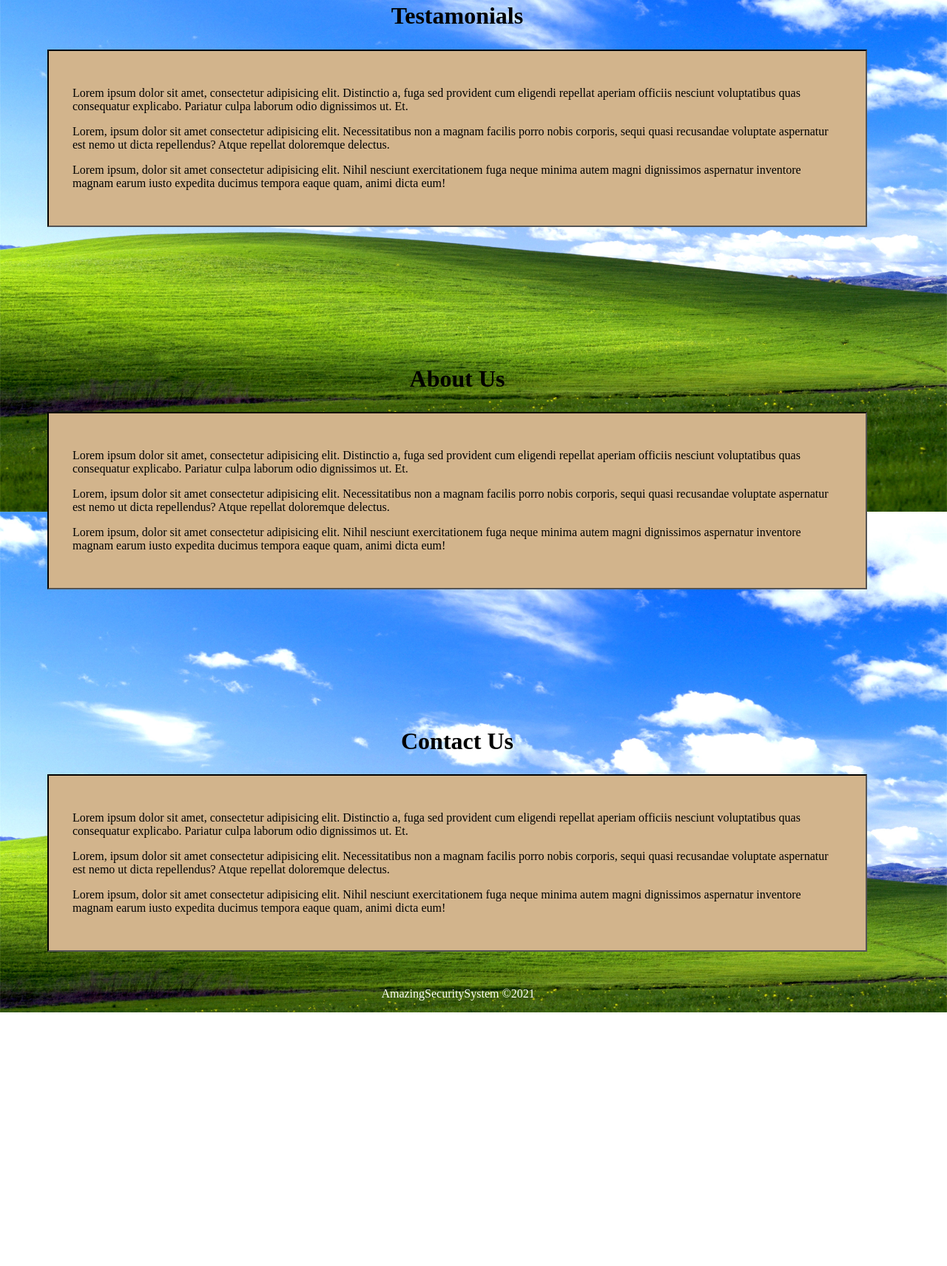
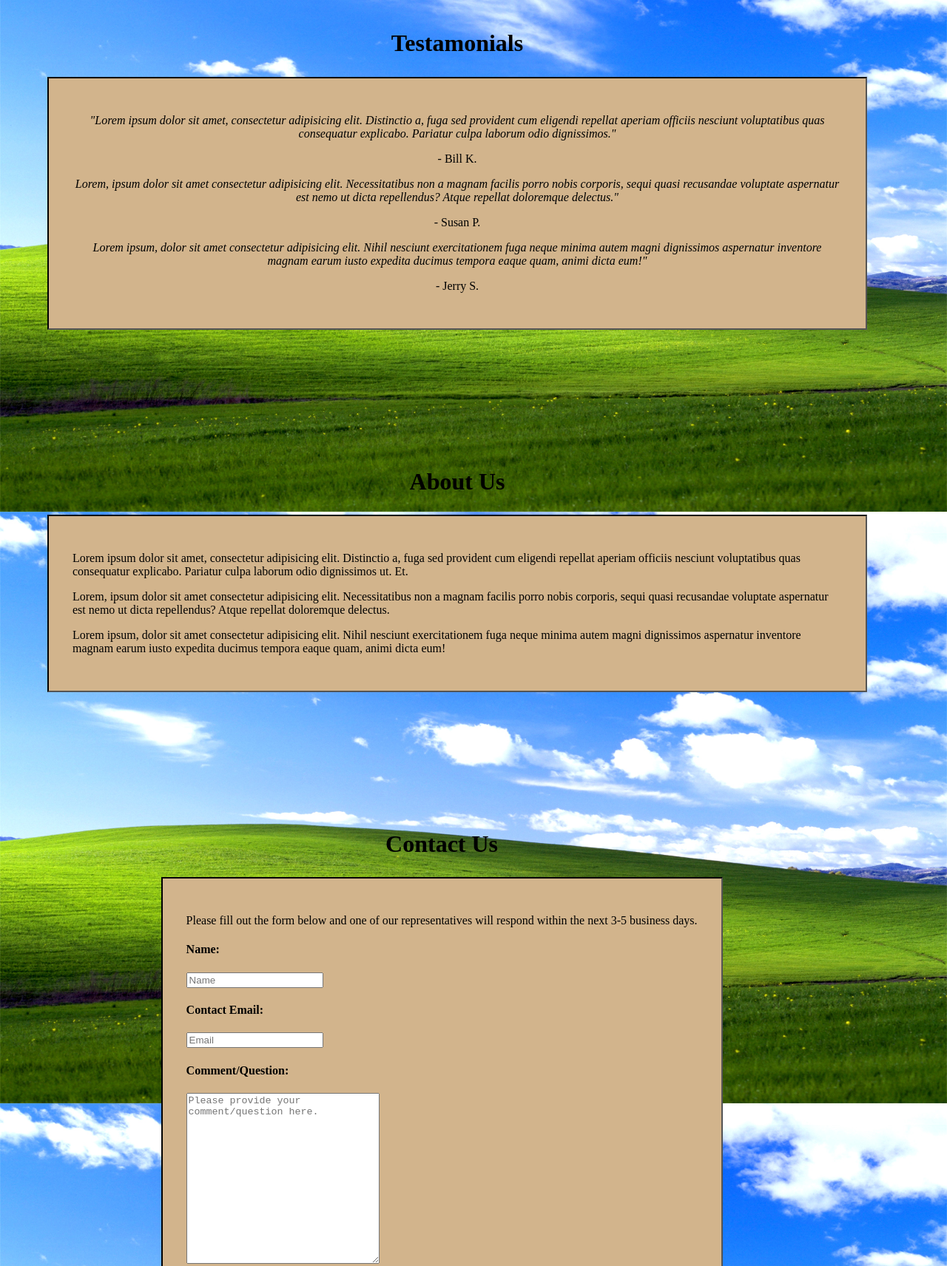
Before and after one commit to osbornen16/StoreFrontProject, a plain HTML site: page index.html in a window 1280 px wide. Shown: the part 908-2620 px from the top of the page at 74% size. Before the commit the page ends 2277 px from the top, so only its background shows below. Drawn offline with Linux system fonts and the light colour scheme.

Commit message:
final edit

```diff
--- a/index.html
+++ b/index.html
@@ -14,7 +14,7 @@
                 <ul>
                     <li><a href==""><img src="assets/facebook.png" id="thumbnail"></a></li>
                     <li><a href=""><img src="assets/twitter.png" id="thumbnail"></a></li>
-                    <li><input type="search" placeholder="search"></li>
+                    <!-- <li class="margin"><input type="search" placeholder="search"></li> -->
                 </ul>
             </nav>
             <h1>Amazing Security System</h1>
@@ -39,6 +39,7 @@
             <p><img src="assets/redx.png" id="checkbox">Assurance of security</p>
             <p><img src="assets/redx.png" id="checkbox">Complete confidence in security</p>
             <p><img src="assets/redx.png" id="checkbox">The best security</p>
+            <p><button class="purchase">Purchase</button></p>
         </div>
         <div class ="panel" id="panel2">
             <h2>Basic</h2>
@@ -47,6 +48,7 @@
             <p><img src="assets/checkmark.png" id="checkbox">Assurance of security</p>
             <p><img src="assets/redx.png" id="checkbox">Complete confidence in security</p>
             <p><img src="assets/redx.png" id="checkbox">The best security</p>
+            <p><button class="purchase">Purchase</button></p>
         </div>
         <div class ="panel" id="panel3">
             <h2>Premium</h2>
@@ -55,14 +57,16 @@
             <p><img src="assets/checkmark.png" id="checkbox">Assurance of security</p>
             <p><img src="assets/checkmark.png" id="checkbox">Complete confidence in security</p>
             <p><img src="assets/checkmark.png" id="checkbox">The best security</p>
+            <p><button class="purchase">Purchase</button></p>
         </div>
     </section>
     <section id ="testamonials" class="contentWrapper">
         <h1 id="body">Testamonials</h1>
-        <div>
-            <p>Lorem ipsum dolor sit amet, consectetur adipisicing elit. Distinctio a, fuga sed provident cum eligendi repellat aperiam officiis nesciunt voluptatibus quas consequatur explicabo. Pariatur culpa laborum odio dignissimos ut. Et.</p>
-            <p>Lorem, ipsum dolor sit amet consectetur adipisicing elit. Necessitatibus non a magnam facilis porro nobis corporis, sequi quasi recusandae voluptate aspernatur est nemo ut dicta repellendus? Atque repellat doloremque delectus.</p>
-            <p>Lorem ipsum, dolor sit amet consectetur adipisicing elit. Nihil nesciunt exercitationem fuga neque minima autem magni dignissimos aspernatur inventore magnam earum iusto expedita ducimus tempora eaque quam, animi dicta eum!</p>
+        <div class="centeredTestamonials">
+            <p><p id="italics">"Lorem ipsum dolor sit amet, consectetur adipisicing elit. Distinctio a, fuga sed provident cum eligendi repellat aperiam officiis nesciunt voluptatibus quas consequatur explicabo. Pariatur culpa laborum odio dignissimos."</p> - Bill K.</p>
+            <p><p id="italics">Lorem, ipsum dolor sit amet consectetur adipisicing elit. Necessitatibus non a magnam facilis porro nobis corporis, sequi quasi recusandae voluptate aspernatur est nemo ut dicta repellendus? Atque repellat doloremque delectus."</p> - Susan P.</p>
+            <p><p id="italics">Lorem ipsum, dolor sit amet consectetur adipisicing elit. Nihil nesciunt exercitationem fuga neque minima autem magni dignissimos aspernatur inventore magnam earum iusto expedita ducimus tempora eaque quam, animi dicta eum!"</p> - Jerry S.</p>
+
         </div>
     </section>
     <section id ="aboutUs" class="contentWrapper">
@@ -77,9 +81,13 @@
     <section id ="contactUs" class="contentWrapper">
         <h1 id="body">Contact Us</h1>
         <div>
-            <p>Lorem ipsum dolor sit amet, consectetur adipisicing elit. Distinctio a, fuga sed provident cum eligendi repellat aperiam officiis nesciunt voluptatibus quas consequatur explicabo. Pariatur culpa laborum odio dignissimos ut. Et.</p>
-            <p>Lorem, ipsum dolor sit amet consectetur adipisicing elit. Necessitatibus non a magnam facilis porro nobis corporis, sequi quasi recusandae voluptate aspernatur est nemo ut dicta repellendus? Atque repellat doloremque delectus.</p>
-            <p>Lorem ipsum, dolor sit amet consectetur adipisicing elit. Nihil nesciunt exercitationem fuga neque minima autem magni dignissimos aspernatur inventore magnam earum iusto expedita ducimus tempora eaque quam, animi dicta eum!</p>
+            <p>Please fill out the form below and one of our representatives will respond within the next 3-5 business days.</p>
+            <h4>Name:</h4>
+            <input type="name" placeholder="Name">
+            <h4>Contact Email:</h4>
+            <input type="email" placeholder="Email">
+            <h4>Comment/Question:</h4>
+            <textarea placeholder="Please provide your comment/question here." rows="15" cols="30"></textarea>
         </div>
 
     </section>
--- a/main.css
+++ b/main.css
@@ -13,11 +13,11 @@ body {
 #searchBar {
     float: right;
     position: relative;
-
 }
 #thumbnail {
     width: 2em;
     height: 2em;
+    padding-right: 2em;
 }
 nav li {
     display: inline-block;
@@ -39,7 +39,6 @@ a {
 a:hover {
     color:brown;
 }
-
 header {
     background-color: goldenrod;
     margin: 0 auto;
@@ -60,7 +59,7 @@ header h1{
     float: left;
     width:300px;
     position: relative;
-    padding: 2em;
+    padding: 1em 2em;
     border: 2px inset black;
 }
 #panel1 {
@@ -84,6 +83,12 @@ div.panel p {
     padding: 1em;
     text-align: center;
 }
+.purchase {
+    background-color: silver;
+}
+.purchase:hover {
+    background-color: lightsalmon;
+}
 section#plansAndPricing {
     padding: 10em 5% 0 5%;
     display: inline-block;
@@ -105,11 +110,17 @@ section#testamonials {
 section#testamonials div {
     float: left;
     max-width:1040px;
-    min-width: 520px;
+    min-width: 450px;
     position: relative;
     padding: 2em;
     border: 2px inset black;
     background-color: tan;
+}
+.centeredTestamonials {
+    text-align: center;
+}
+#italics {
+    font-style: italic;
 }
 section#aboutUs {
     padding: 10em 5% 0 5%;
@@ -121,7 +132,7 @@ section#aboutUs {
 section#aboutUs div {
     float: left;
     max-width:1040px;
-    min-width: 520px;
+    min-width: 150px;
     position: relative;
     padding: 2em;
     border: 2px inset black;
@@ -132,12 +143,12 @@ section#contactUs {
     display: inline-block;
     position: relative;
     align-items:center;
-
+    margin: 0 12% 0 12%;
 }
 section#contactUs div {
     float: left;
     max-width:1040px;
-    min-width: 520px;
+    min-width: 250px;
     position: relative;
     padding: 2em;
     border: 2px inset black;
```
